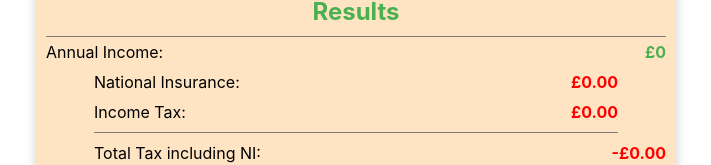
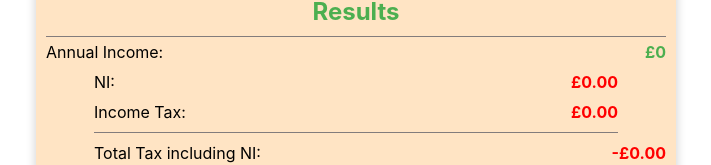
Before and after one commit to asaad227/taxCalculator, a React (Create React App) app: page / in a window 1280 px wide. Shown: the part 381-546 px from the top of the page, without its empty margins (284-995 px from the left). Built offline with nearby package versions, Linux system fonts and the light colour scheme.

Commit message:
Update App.js
Change National insurance to NI

```diff
--- a/src/App/App.js
+++ b/src/App/App.js
@@ -58,7 +58,7 @@ function App() {
         <label>
         Annual Employment Income:
           <br />
-          <input type="number" value={personalIncome} onChange={handleChange} />
+          <input type="number" value={personalIncome} onChange={handleChange} placeholder='Enter your income here...' />
         </label>
         <input type="submit" value="Submit" />
       </form>
@@ -67,7 +67,7 @@ function App() {
       <div className='divider'></div>
       <p>Annual Income: <span className='income'>£{annualIncome}</span></p>
       <div className='total'>
-      <p>National Insurance: <span className='tax'>£{ni.toFixed(2)}</span></p>
+      <p>NI: <span className='tax'>£{ni.toFixed(2)}</span></p>
       <p>Income Tax: <span className='tax'>£{incomeTax.toFixed(2)}</span>
        </p>
        <div className='small-divider'></div>
```
